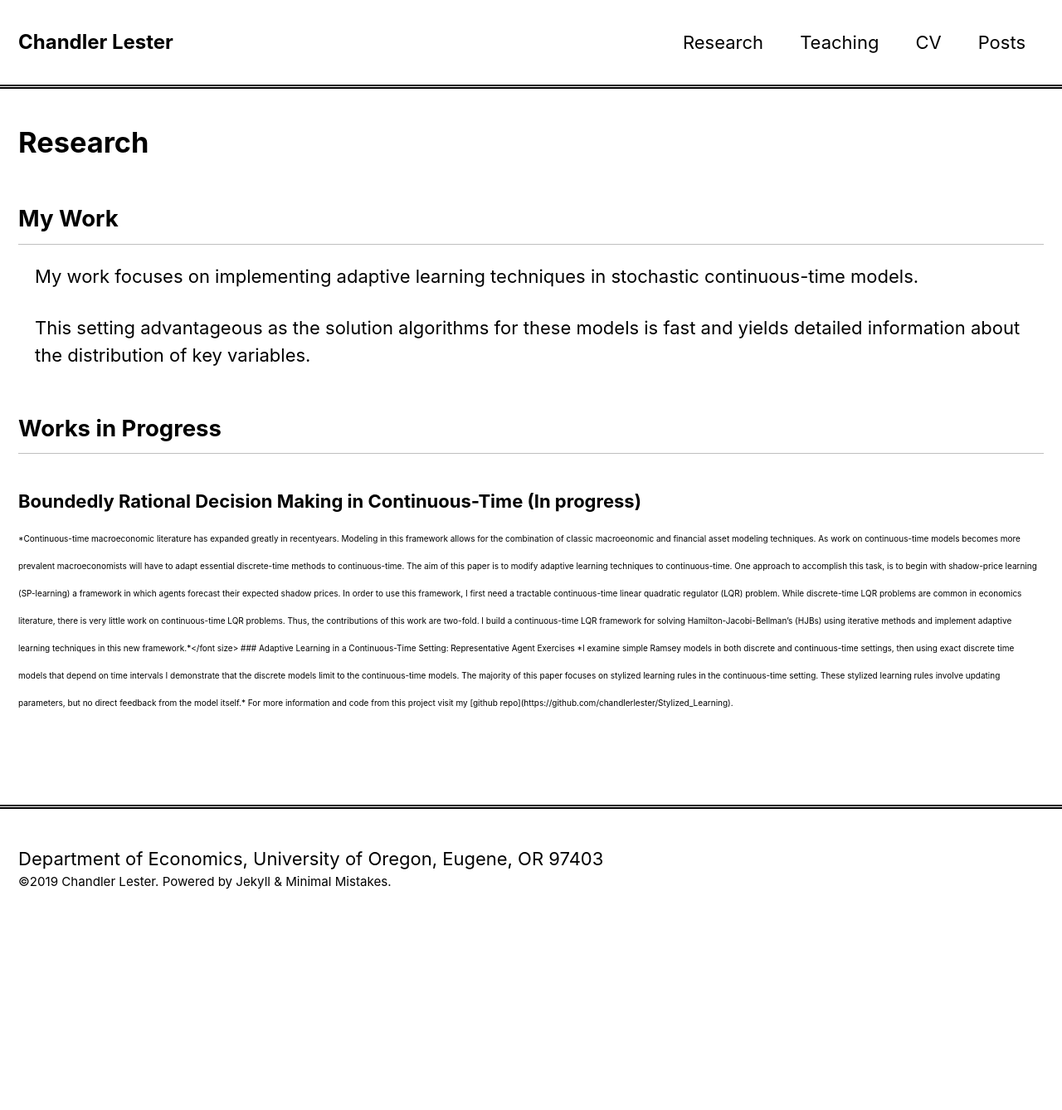
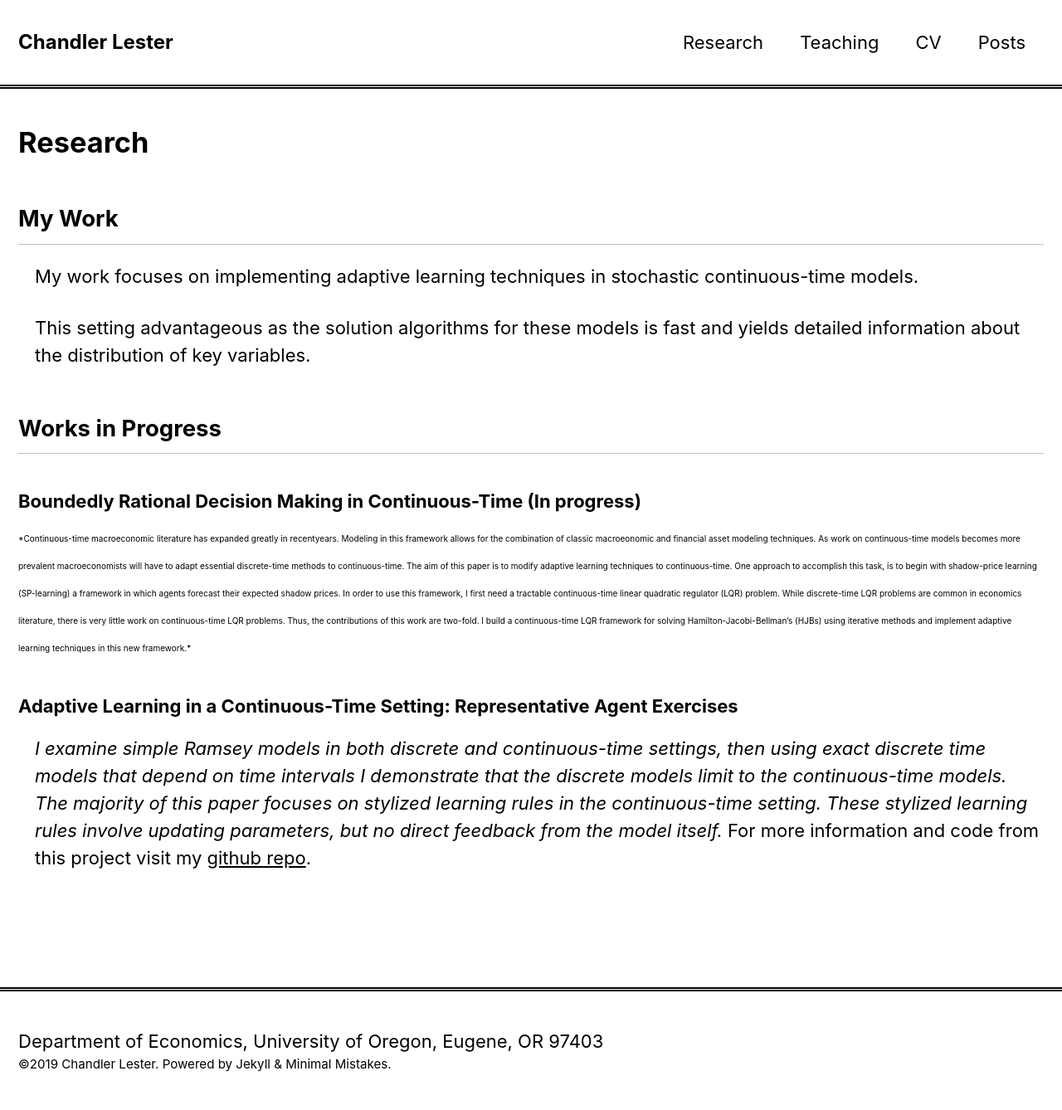
Before and after one commit to mibarnes/chandlerlester.github.io, a Jekyll site: the page built from _pages/research.md, in a window 1280 px wide. Shown: the whole page at 83% size. Built offline with Jekyll 4.4.1, drawn with Linux system fonts in a browser that asks for light colours; nearby versions of some CDN libraries; before the commit the page ends 1118 px from its top, so only the background shows below that; some of the changed lines change nothing that is shown.

Commit message:
Update research.md

```diff
--- a/_pages/research.md
+++ b/_pages/research.md
@@ -20,7 +20,7 @@
 ## Works in Progress
 
 ### Boundedly Rational Decision Making in Continuous-Time (In progress)
-<font size="-2">*Continuous-time macroeconomic literature has expanded greatly in recentyears. Modeling in this framework allows for the combination of classic macroeonomic and financial asset modeling techniques. As work on continuous-time models becomes more prevalent macroeconomists will have to adapt essential discrete-time methods to continuous-time. The aim of this paper is to modify adaptive learning techniques to continuous-time. One approach to accomplish this  task,  is  to  begin  with  shadow-price  learning  (SP-learning) a framework in  which  agents  forecast  their  expected  shadow  prices. In  order  to  use  this framework, I first need a tractable continuous-time linear quadratic regulator (LQR) problem. While discrete-time LQR problems are common in economics literature, there is very little work on continuous-time LQR problems. Thus, the contributions of this work are two-fold. I build a continuous-time LQR framework  for  solving  Hamilton-Jacobi-Bellman’s  (HJBs) using iterative methods and implement adaptive learning techniques in this new framework.*</font size>
+<font size="-2">*Continuous-time macroeconomic literature has expanded greatly in recentyears. Modeling in this framework allows for the combination of classic macroeonomic and financial asset modeling techniques. As work on continuous-time models becomes more prevalent macroeconomists will have to adapt essential discrete-time methods to continuous-time. The aim of this paper is to modify adaptive learning techniques to continuous-time. One approach to accomplish this  task,  is  to  begin  with  shadow-price  learning  (SP-learning) a framework in  which  agents  forecast  their  expected  shadow  prices. In  order  to  use  this framework, I first need a tractable continuous-time linear quadratic regulator (LQR) problem. While discrete-time LQR problems are common in economics literature, there is very little work on continuous-time LQR problems. Thus, the contributions of this work are two-fold. I build a continuous-time LQR framework  for  solving  Hamilton-Jacobi-Bellman’s  (HJBs) using iterative methods and implement adaptive learning techniques in this new framework.*</font>
 
 ### Adaptive Learning in a Continuous-Time Setting: Representative Agent Exercises
 *I examine simple Ramsey models in both discrete and continuous-time settings,
```
